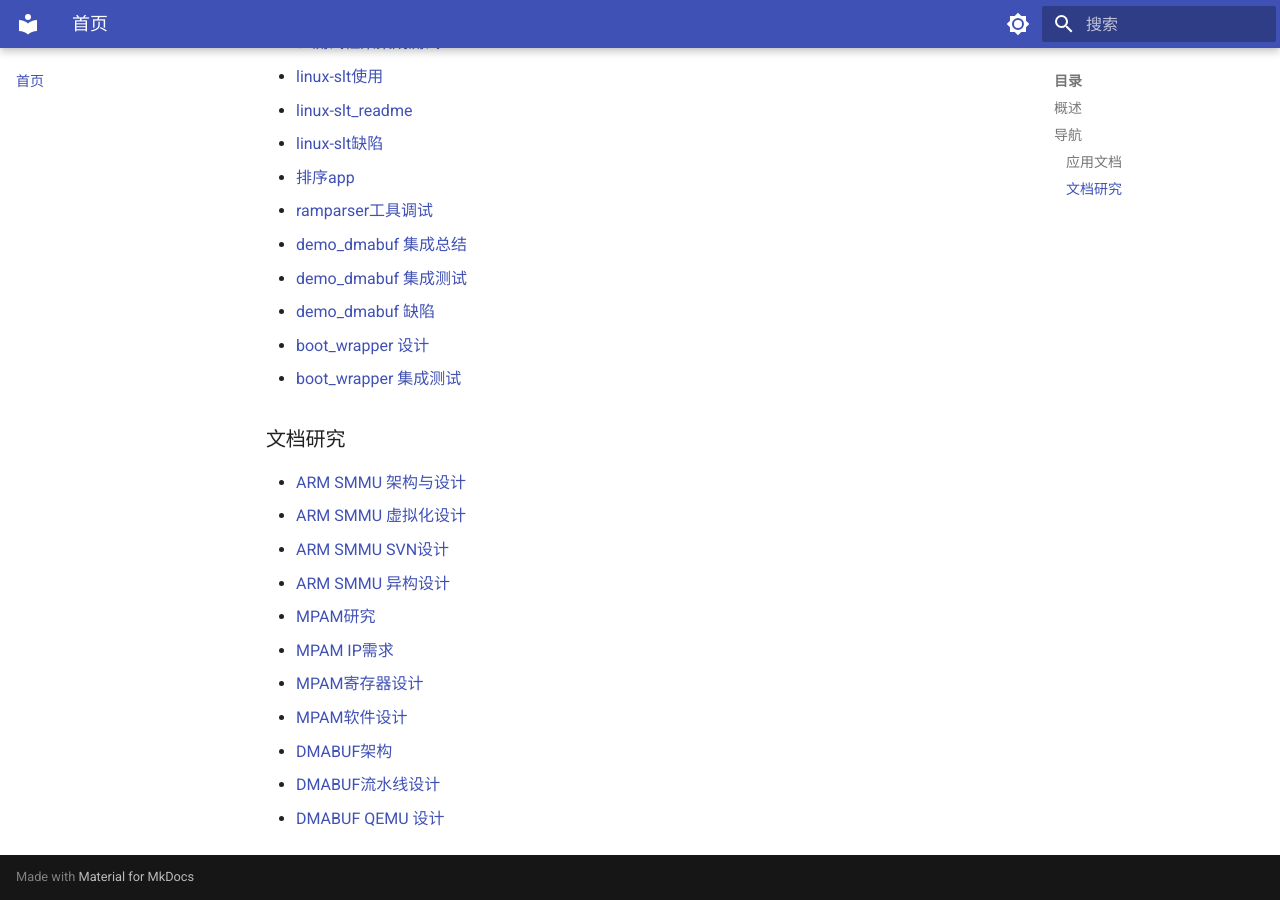
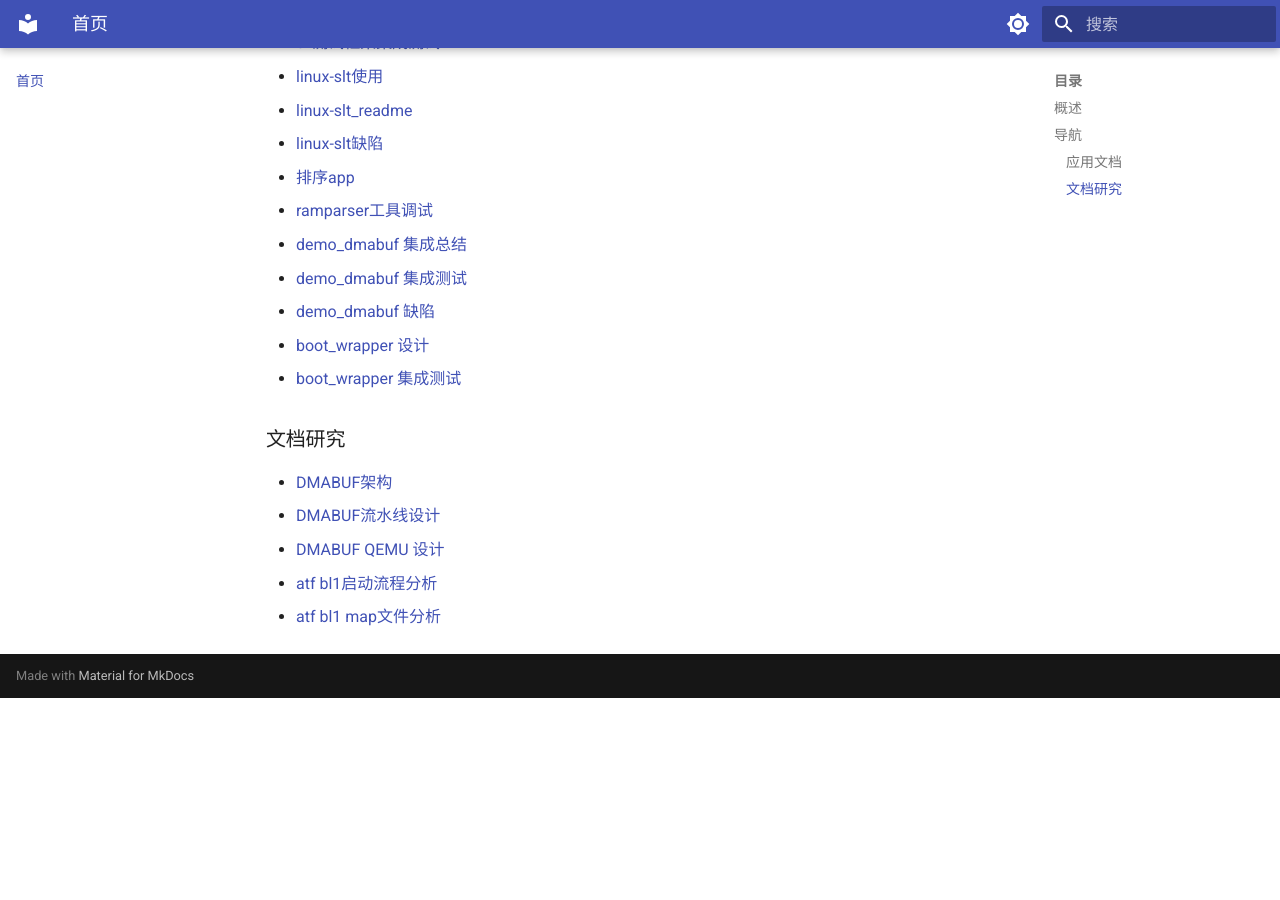
Before and after one commit to kimihuang/quantum_memory, an MkDocs documentation site: the page built from docs/index.md, in a window 1280 px wide and 900 px high, scrolled down 678 px. Built offline with MkDocs 1.6.1 and Material for MkDocs 9.7.7, drawn with Linux system fonts in a browser that asks for light colours; after the commit the page ends 1376 px from its top, so only the background shows below that.

```diff
--- a/docs/index.md
+++ b/docs/index.md
@@ -30,14 +30,8 @@ ARM SoC 内存子系统技术文档，涵盖 SMMU、CMN 等核心组件。
 
 
 ### 文档研究
-- [ARM SMMU 架构与设计](arm/smmu/SMMU_Architecture_and_Design.md)
-- [ARM SMMU 虚拟化设计](arm/smmu/SMMU_Virtualization_Design.md)
-- [ARM SMMU SVN设计](arm/smmu/SMMU_SVA_Design.md)
-- [ARM SMMU 异构设计](arm/smmu/SMMUv3_MultiDie_Heterogeneous_SoC_Design.md)
-- [MPAM研究](src/spec_research/mpam/MPAM_research.md)
-- [MPAM IP需求](src/spec_research/mpam/MPAM_SoC_IP_design_requirements.md)
-- [MPAM寄存器设计](src/spec_research/mpam/MPAM_SharedCache_Register_Design.md)
-- [MPAM软件设计](src/spec_research/mpam/MPAM_Linux_Software_Design.md)
 - [DMABUF架构](src/spec_research/dmabuf/DMABUF_ARCHITECTURE.md)
 - [DMABUF流水线设计](src/spec_research/dmabuf/DMABUF_PIPELINE_DESIGN.md)
 - [DMABUF QEMU 设计](src/spec_research/dmabuf/DMABUF_QEMU_DESIGN.md)
+- [atf bl1启动流程分析](src/spec_research/atf/bl1_boot_flow.md)
+- [atf bl1 map文件分析](src/spec_research/atf/bl1_map_analysis.md)
--- a/mkdocs.yml
+++ b/mkdocs.yml
@@ -41,6 +41,7 @@ nav:
     - learn-cluade-code: learn-claude-code.md
   - cli操作指南:
     - cli列表: cli_index.md
+  - arm技术文档: arm_index.md
   - zephyr:
     - 功能列表: zephyr_index.md
   - API参考 (zephyr): doxygen/index.html
```
Also changed, not shown: docs/arm_index.md (added, +15 -0 lines), docs/cli_index.md (+1 -0 lines), docs/src/spec_research/atf/bl1_boot_flow.md (added, +1 -0 lines), docs/src/spec_research/atf/bl1_map_analysis.md (added, +1 -0 lines), docs/src/spec_research/cli/docker-ops.md (added, +1 -0 lines), docs/src/spec_research/mmu/DDI0487K_a_a-profile_architecture_reference_manual_cn.md (added, +1 -0 lines), docs/src/spec_research/mte/ARM_MTE_Technical_Document.md (added, +1 -0 lines), docs/src/spec_research/mte/DDI0487K_a_a-profile_architecture_reference_manual_MTE_cn.md (added, +1 -0 lines), docs/src/spec_research/zephyr/zephyr_boot_analysis.md (added, +1 -0 lines), docs/src/spec_research/zephyr/zephyr_mmu_analysis.md (added, +1 -0 lines), docs/zephyr_index.md (+2 -0 lines).
